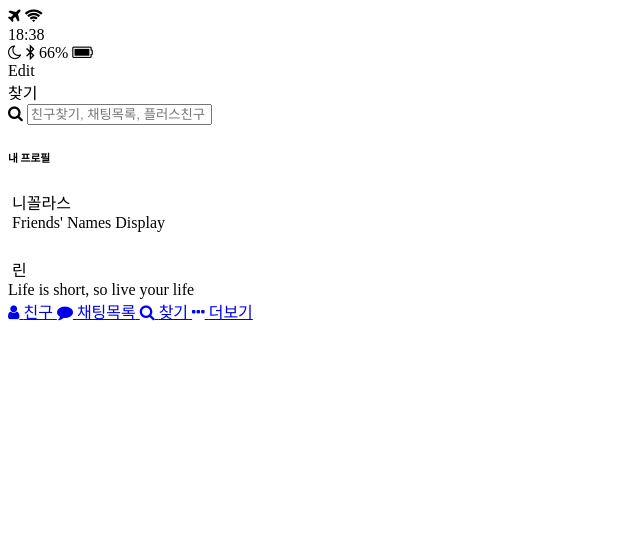
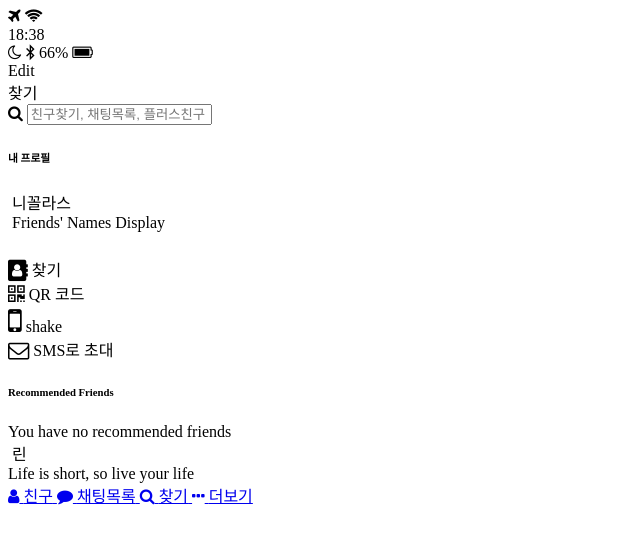
Before and after one commit to Lee-Jong-Han/kakao-clone, a plain HTML site: page find.html in a window 1280 px wide. Shown: the whole page, without its empty margins (0-640 px from the left). Drawn offline with Linux system fonts and the light colour scheme.

Commit message:
find is done

```diff
--- a/find.html
+++ b/find.html
@@ -59,6 +59,42 @@
           <h6 class="friends__section-title"></h6>
         </header>
 
+        <main class="find">
+          <section class="fine__options">
+            <div class="find__option">
+              <i class="fa fa-address-book fa-lg"> </i>
+
+              <span class="find__option-title"> 찾기 </span>
+            </div>
+            <div class="find__option">
+              <i class="fa fa-qrcode fa-lg"> </i>
+
+              <span class="find__option-title"> QR 코드</span>
+            </div>
+            <div class="find__option">
+              <i class="fa fa-mobile fa-2x"> </i>
+
+              <span class="find__option-title"> shake</span>
+            </div>
+            <div class="find__option">
+              <i class="fa fa-envelope-o fa-lg"> </i>
+
+              <span class="find__option-title"> SMS로 초대</span>
+            </div>
+          </section>
+
+          <section class="find__recommend">
+            <header>
+              <h6 class="recommended__title">Recommended Friends</h6>
+            </header>
+            <div class="recommended__none">
+              <span class="recommended__text"
+                >You have no recommended friends</span
+              >
+            </div>
+          </section>
+        </main>
+
         <div class="friends__section-rows">
           <div class="friends__section-row">
             <div class="friends__section-column">
```
Also changed, not shown: images/avatar.jpg (added), images/kakaoFriends.png (added), images/kakaoStory.png (added), images/path.png (added), 1 other file.
